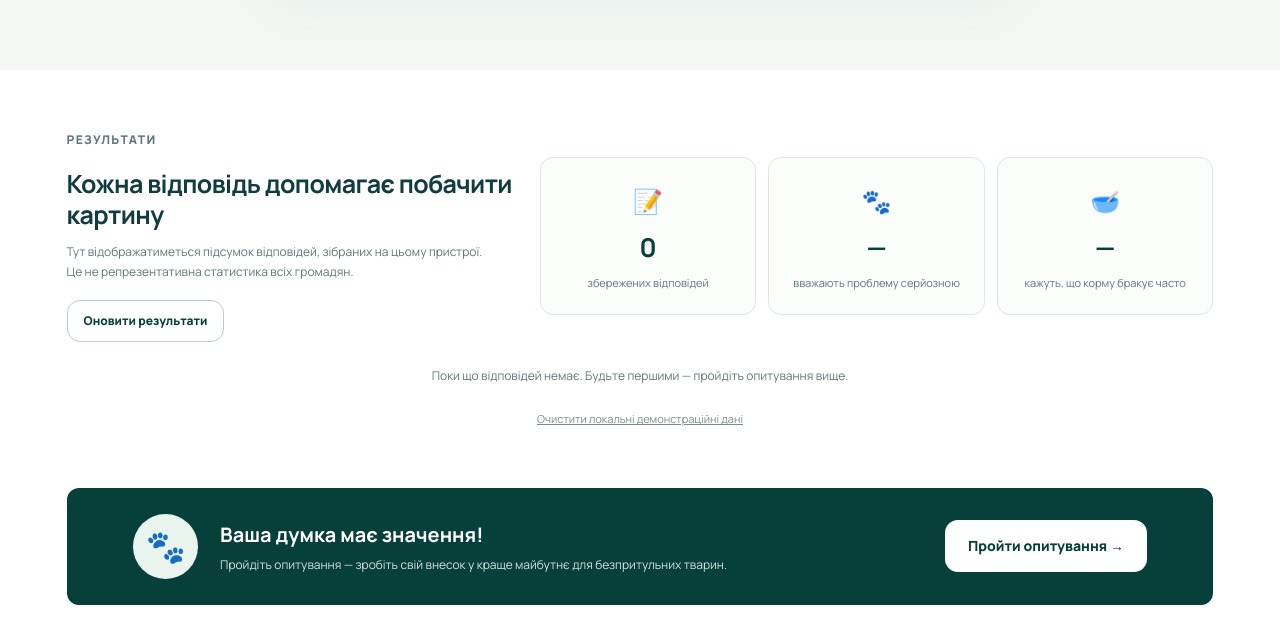
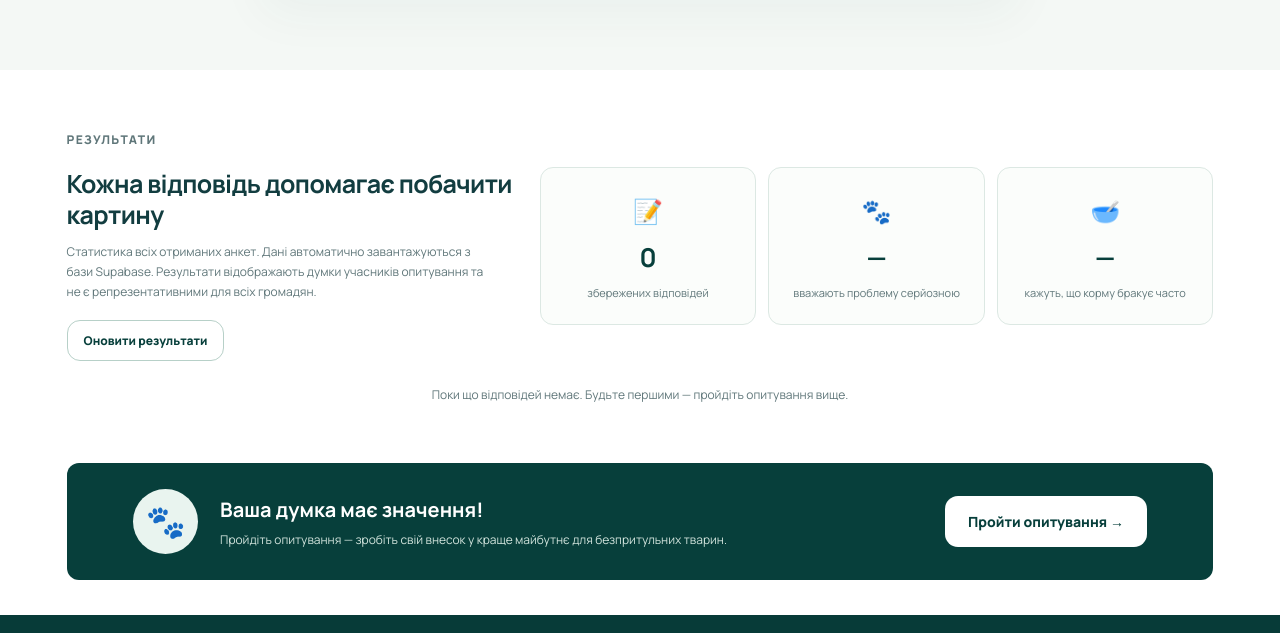
Before and after one commit to danillikarenko-lab/holos-hromady, a plain HTML site: page index.html in a window 1280 px wide. Shown: the part 3336-3969 px from the top of the page. Drawn offline with Linux system fonts and the light colour scheme.

Commit message:
Update index.html

```diff
--- a/index.html
+++ b/index.html
@@ -128,7 +128,12 @@
       <div class="results-copy">
         <p class="eyebrow">РЕЗУЛЬТАТИ</p>
         <h2>Кожна відповідь допомагає побачити картину</h2>
-        <p>Тут відображатиметься підсумок відповідей, зібраних на цьому пристрої. Це не репрезентативна статистика всіх громадян.</p>
+        <p>
+  Статистика всіх отриманих анкет.
+  Дані автоматично завантажуються з бази Supabase.
+  Результати відображають думки учасників опитування
+  та не є репрезентативними для всіх громадян.
+</p>
         <button class="button button-outline" id="showResults">Оновити результати</button>
       </div>
       <div class="stats-grid">
@@ -137,7 +142,6 @@
         <article class="stat-card"><span class="stat-icon">🥣</span><strong id="foodPercent">—</strong><span>кажуть, що корму бракує часто</span></article>
       </div>
       <p class="results-note" id="resultsNote">Поки що відповідей немає. Будьте першими — пройдіть опитування вище.</p>
-      <button class="reset-link" id="resetData" type="button">Очистити локальні демонстраційні дані</button>
     </section>
 
     <section class="cta-band section-wrap">
```
